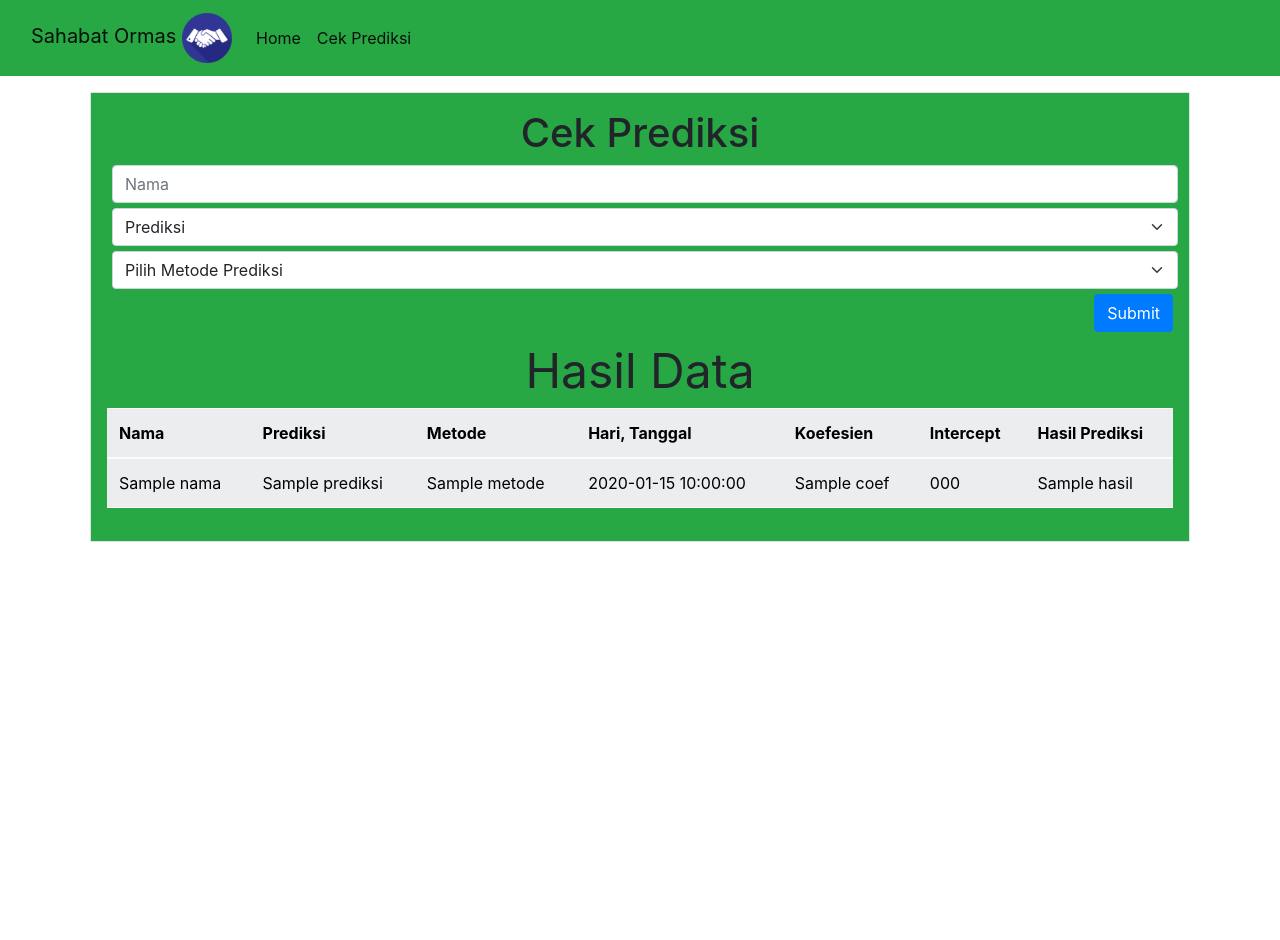
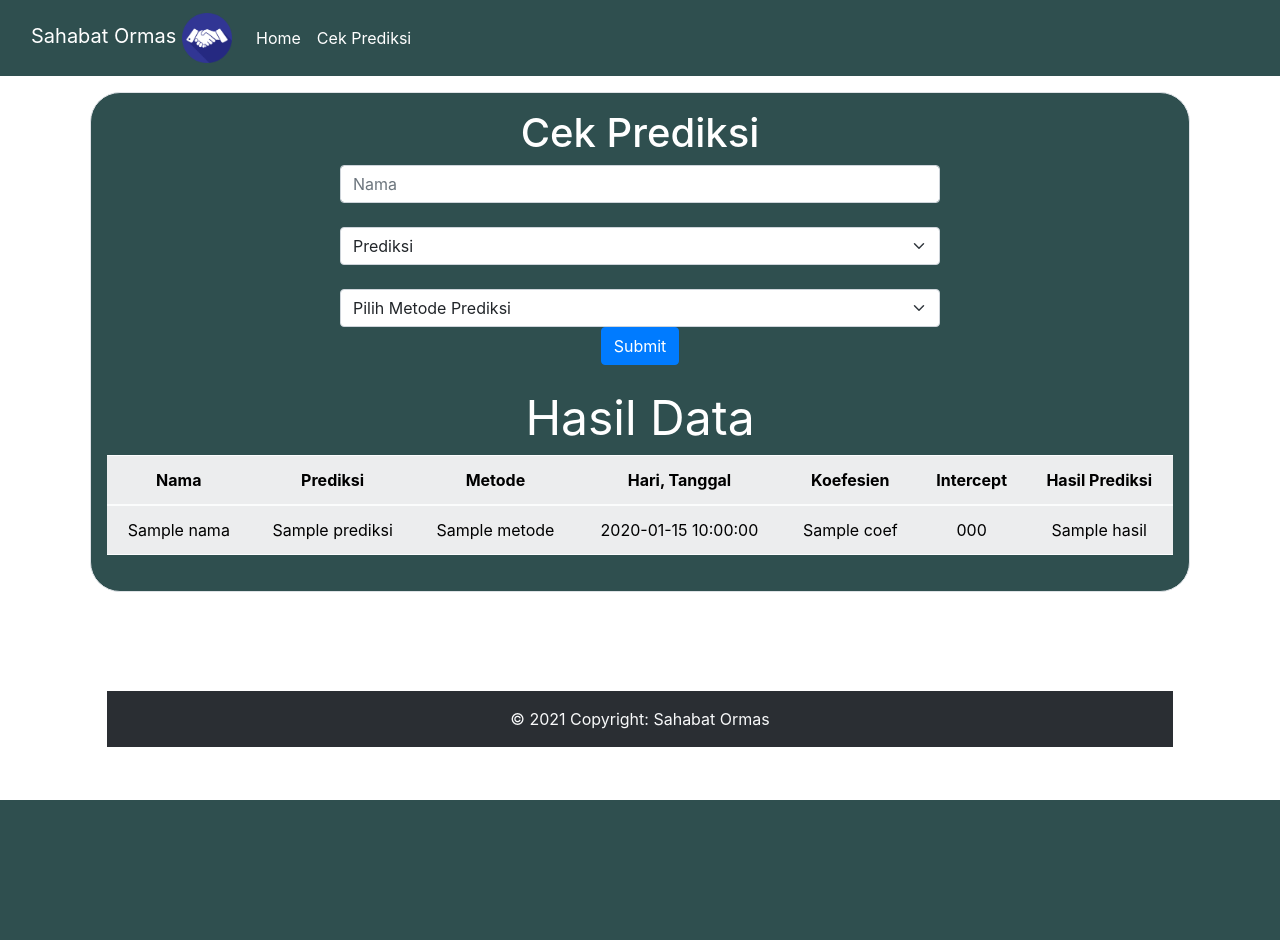
Before and after one commit to regiapriandi012/price-predictions, a Flask app: template templates/model.html in a window 1280 px wide. After the commit the page ends 800 px from the top, so only its background shows below. Run offline with Flask 2, Linux system fonts and the light colour scheme; the template is opened without the code that fills it: most values are stand-ins (such as "Sample title", 1, 10 or a date in 2020); parts of the project's set-up code (start-up, migrations or seed data) failed here and were passed over; some libraries are stand-ins or nearby versions.

Commit message:
Update tampilan Model

```diff
--- a/templates/model.html
+++ b/templates/model.html
@@ -1,27 +1,32 @@
 <!DOCTYPE html>
 <html lang="en">
+
 <head>
 
-<link href="https://cdn.jsdelivr.net/npm/bootstrap@5.0.0-beta3/dist/css/bootstrap.min.css" rel="stylesheet" integrity="sha384-eOJMYsd53ii+scO/bJGFsiCZc+5NDVN2yr8+0RDqr0Ql0h+rP48ckxlpbzKgwra6" crossorigin="anonymous">
+  <link href="https://cdn.jsdelivr.net/npm/bootstrap@5.0.0-beta3/dist/css/bootstrap.min.css" rel="stylesheet"
+    integrity="sha384-eOJMYsd53ii+scO/bJGFsiCZc+5NDVN2yr8+0RDqr0Ql0h+rP48ckxlpbzKgwra6" crossorigin="anonymous">
   <link rel="stylesheet" href="https://maxcdn.bootstrapcdn.com/bootstrap/4.5.2/css/bootstrap.min.css">
-  <link href="style.css"rel="stylesheet" type="text/css">
+  <link href="style.css" rel="stylesheet" type="text/css">
   <title>Sahabat Ormas</title>
   <link href="{{url_for('static', filename='img/logo.png')}}" rel="icon">
-<nav class="navbar navbar-expand-lg navbar-light bg-success">
+  <nav class="navbar navbar-expand-lg navbar-light" style="background-color: darkslategrey;;">
     <div class="container-fluid">
-      <a class="navbar-brand" href="{{url_for('index')}}">Sahabat Ormas <img src="{{url_for('static', filename='img/logo.png')}}" style="width: 50px; height: 50px;"></a></a>
-      <button class="navbar-toggler" type="button" data-bs-toggle="collapse" data-bs-target="#navbarSupportedContent" aria-controls="navbarSupportedContent" aria-expanded="false" aria-label="Toggle navigation">
+      <a class="navbar-brand" href="{{url_for('index')}}" style="color: white;">Sahabat Ormas <img
+          src="{{url_for('static', filename='img/logo.png')}}" style="width: 50px; height: 50px;"></a></a>
+      <button class="navbar-toggler" type="button" data-bs-toggle="collapse" data-bs-target="#navbarSupportedContent"
+        aria-controls="navbarSupportedContent" aria-expanded="false" aria-label="Toggle navigation">
         <span class="navbar-toggler-icon"></span>
       </button>
       <div class="collapse navbar-collapse" id="navbarSupportedContent">
         <ul class="navbar-nav me-auto mb-2 mb-lg-0">
           <li class="nav-item">
-            <a class="nav-link active" aria-current="page" href="{{url_for('index')}}">Home</a>
+            <a class="nav-link active" aria-current="page" href="{{url_for('index')}}" style="color: white;">Home</a>
           </li>
           <div class="collapse navbar-collapse" id="navbarSupportedContent">
             <ul class="navbar-nav me-auto mb-2 mb-lg-0">
               <li class="nav-item">
-                <a class="nav-link active" aria-current="page" href="{{url_for('model')}}">Cek Prediksi</a>
+                <a class="nav-link active" aria-current="page" href="{{url_for('model')}}" style="color: white;">Cek
+                  Prediksi</a>
               </li>
               <li class="nav-item dropdown">
               </li>
@@ -32,28 +37,31 @@
     </div>
   </nav>
 
-  <div class="container p-3 my-3 border bg-success" style="width: 1100px; height: 450px;">
-    <h1 align="center">Cek Prediksi</h1>
+  <div class="container p-3 my-3 border" style="width: 1100px; height: 500px;
+  border-radius: 30px; background-color: darkslategrey;">
+    <h1 align="center" style="color: white;">Cek Prediksi</h1>
 
-    <form action="/" method="POST">
-      <input type="text" name="nama" class="form-control" placeholder="Nama" style="margin: 5px;" required>
-      <select class="form-select" name="prediksi" aria-label="Default select example" style="margin: 5px" required>
-        <option value="">Prediksi</option>
+    <form action="/" method="POST" style="text-align: center;">
+      <input type="text" name="nama" class="form-control" placeholder="Nama" style="margin: 5px; width: 600px; margin: auto;" required>
+      <br>
+      <select class="form-select" name="prediksi" aria-label="Default select example" style="margin: 5px; width: 600px; margin: auto;" required>
+        <option value="" style="color: white;">Prediksi</option>
         <option value="Harga Emas"><label for="Harga Emas">Harga Emas</option></label>
         <option value="Harga Perak"><label for="Harga Perak">Harga Perak</option></label>
         <option value="Harga Dollar"><label for="Harga Dollar">Harga Dollar</option></label>
       </select>
-      <select class="form-select" name="metode" aria-label="Default select example" style="margin: 5px" required>
+      <br>
+      <select class="form-select" name="metode" aria-label="Default select example" style="margin: 5px; width: 600px; margin: auto;" required>
         <option value="">Pilih Metode Prediksi</option>
         <option value="Linear Regression"><label for="Linear Regression">Linear Regression</option></label>
         <option value="Hubber Regressor"><label for="Hubber Regressor">Hubber</option></label>
         <option value="Lasso"><label for="Lasso">Lasso</option></label>
       </select>
-      <input type="submit" style="float: right;" value="Submit" class="btn btn-primary"></button>
+      <input type="submit" style="float: inherit;" value="Submit" class="btn btn-primary"></button>
       <br>
       <br>
 
-      <h1 class="display-5" align="center"> <b>Hasil Data</b></h1>
+      <h1 class="display-5" align="center" style="color: white;"> <b>Hasil Data</b></h1>
       <table class="table table-striped table-light">
         <tr>
           <th scope="col">Nama</th>
@@ -76,24 +84,30 @@
             <td>{{ hasil }}</td>
           </tr>
         </tbody>
-
-        </div>
-        </div>
   </div>
   </table>
   </form>
 
-
-
+  <br>
+  <br>
+  <br>
+  <br>
+  <br>
+  <footer class="text-center text-light bg-dark">
+    <!-- Copyright -->
+    <div class="text-center p-3" style="background-color: rgba(0, 0, 0, 0.2);">
+      © 2021 Copyright: Sahabat Ormas
+    </div>
+    <!-- Copyright -->
   </footer>
 
 
 
   <!-- JavaScript Bundle with Popper -->
   <script src="https://cdnjs.cloudflare.com/ajax/libs/Chart.js/2.4.0/Chart.min.js"></script>
-  <div id="chart">
-    <canvas id="myChart"></canvas>
-  </div>
-<script src="https://cdn.jsdelivr.net/npm/bootstrap@5.0.0-beta3/dist/js/bootstrap.bundle.min.js" integrity="sha384-JEW9xMcG8R+pH31jmWH6WWP0WintQrMb4s7ZOdauHnUtxwoG2vI5DkLtS3qm9Ekf" crossorigin="anonymous"></script>
+  <script src="https://cdn.jsdelivr.net/npm/bootstrap@5.0.0-beta3/dist/js/bootstrap.bundle.min.js"
+    integrity="sha384-JEW9xMcG8R+pH31jmWH6WWP0WintQrMb4s7ZOdauHnUtxwoG2vI5DkLtS3qm9Ekf"
+    crossorigin="anonymous"></script>
   </body>
+
 </html>
```
Lines whose indentation alone changed are shown as unchanged.
